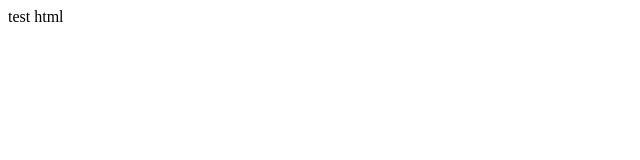
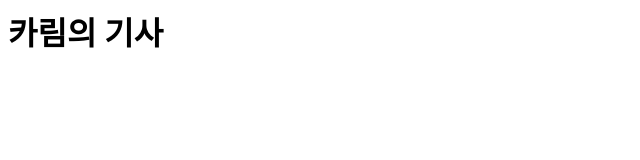
Before and after one commit to knightofcarim87/knightofcarim87.github.io, a plain HTML site: page index.html in a window 1280 px wide. Shown: the whole page, without its empty margins (0-640 px from the left). Drawn offline with Linux system fonts and the light colour scheme.

Commit message:
Add files via upload

```diff
--- a/index.html
+++ b/index.html
@@ -1,5 +1,5 @@
 <html>
-  <body>
-    test html
-  </body>
+<body>
+	<h1>카림의 기사</h1>
+</body>
 </html>
```
